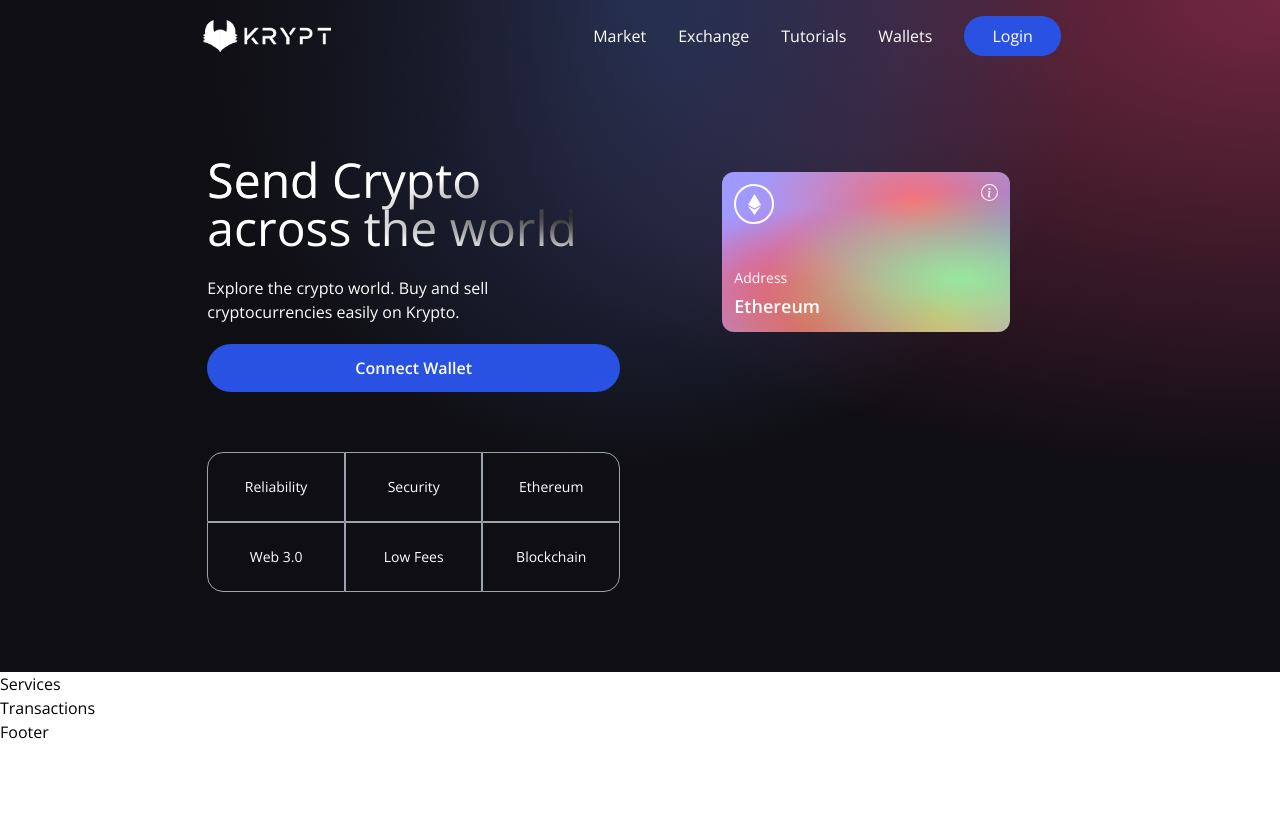
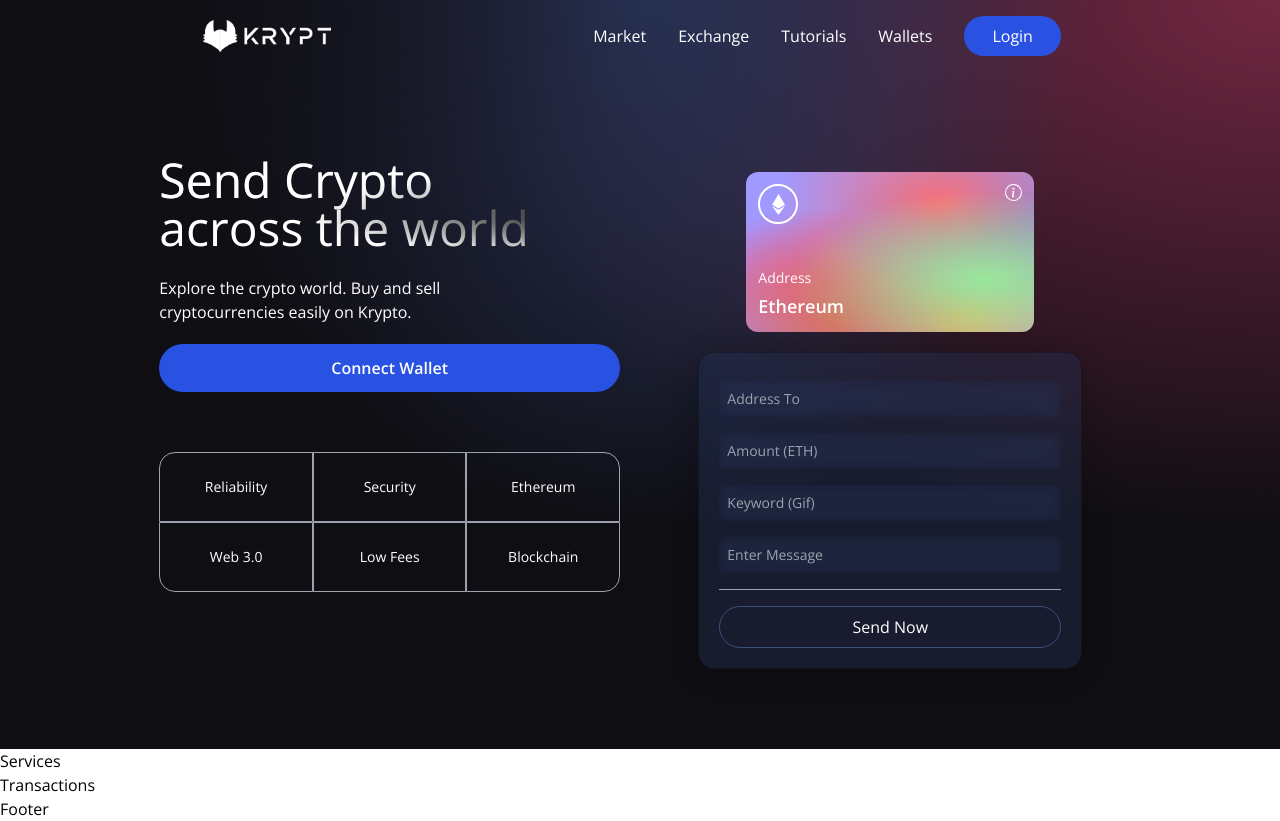
Before and after one commit to droidbg/SendCrypto, a React (Vite) app in the folder client/: page / in a window 1280 px wide. Before the commit the page ends 800 px from the top, so only its background shows below. Built offline with nearby package versions, Linux system fonts and the light colour scheme.

Commit message:
[Binni] Add. Ether Transaction Details Form

```diff
--- a/client/src/components/Welcome.jsx
+++ b/client/src/components/Welcome.jsx
@@ -4,8 +4,22 @@
 import Loader from "./Loader";
 const commonStyles =
   "min-h-[70px] sm:px-0 px-2 sm:min-w-[120px] flex justify-center items-center border-[0.5px] border-gray-400 text-sm font-light text-white";
+
+const Input = ({ placeholder, name, type, handleChange, value }) => (
+  <input
+    placeholder={placeholder}
+    type={type}
+    name={name}
+    value={value}
+    step="0.0001"
+    onChange={(e) => handleChange(e, name)}
+    className="my-2 w-full rounded-sm p-2 outline-none bg-transparent text-white border-none text-sm white-glassmorphism"
+  />
+);
+
 const Welcome = () => {
   const connectWallet = () => {};
+  const handleSubmit = () => {};
   return (
     <div className="flex w-full justify-center items-center">
       <div className="flex md:flex-row flex-col items-start justify-between md:p-20 py-12 px-4">
@@ -61,6 +75,45 @@
               </div>
             </div>
           </div>
+
+          <div className="p-5 sm:w-96 w-full flex flex-col items-center justify-start blue-glassmorphism">
+            <Input
+              placeholder="Address To"
+              name="addressTo"
+              type="text"
+              handleChange={() => {}}
+            />
+            <Input
+              placeholder="Amount (ETH)"
+              name="amount"
+              type="number"
+              handleChange={() => {}}
+            />
+            <Input
+              placeholder="Keyword (Gif)"
+              name="keyword"
+              type="text"
+              handleChange={() => {}}
+            />
+            <Input
+              placeholder="Enter Message"
+              name="message"
+              type="text"
+              handleChange={() => {}}
+            />
+            <div className="h-[1px] w-full bg-gray-400 my-2" />
+            {false ? (
+              <Loader />
+            ) : (
+              <button
+                type="button"
+                onClick={handleSubmit}
+                className="text-white w-full mt-2 border-[1px] p-2 border-[#3d4f7c] rounded-full cursor-pointer"
+              >
+                Send Now
+              </button>
+            )}
+          </div>
         </div>
       </div>
     </div>
```
